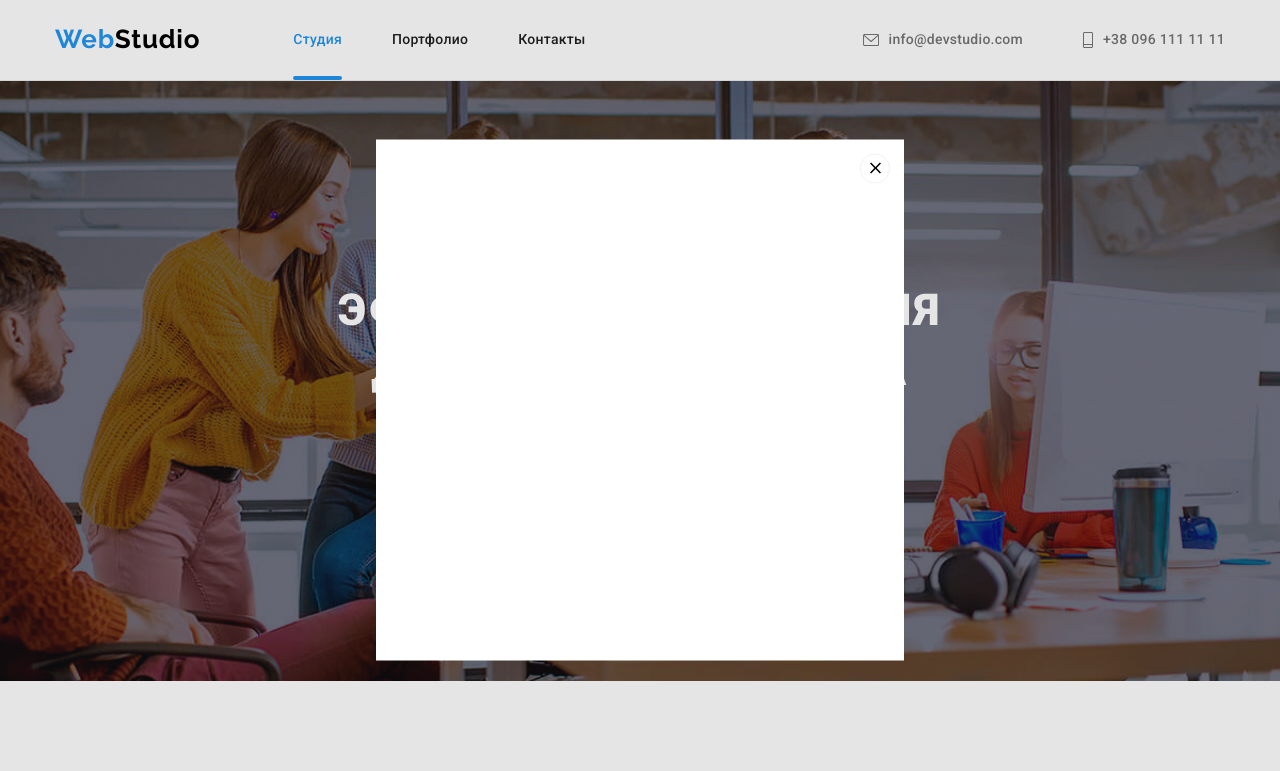
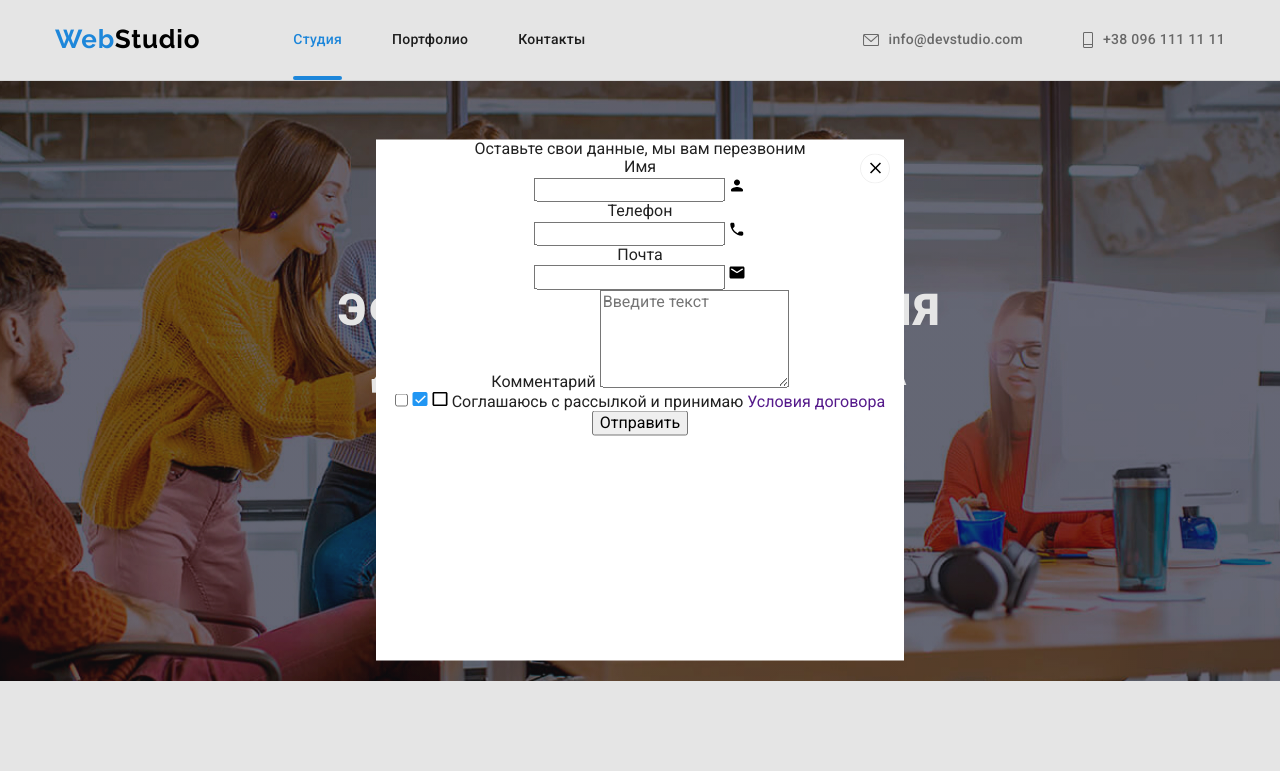
Before and after one commit to AlisaLevchenko/goit-markup-hw-06, a plain HTML site: page index.html in a window 1280 px wide. Both pictures are taken after a click on the button "Заказать услугу". Shown: the top 771 px of the page. Drawn offline with nearby package versions, Linux system fonts and the light colour scheme.

Commit message:
Добавляет элементы формы для html

```diff
--- a/index.html
+++ b/index.html
@@ -64,6 +64,75 @@
                   <use href="./images/close.svg#icon-close"></use>
                 </svg>
               </button>
+
+              <form class="form">
+                <p class="form-title">Оставьте свои данные, мы вам перезвоним</p>
+                <div role="group">
+                  <div class="form-group">
+                    <label class="form-lable" for="name">Имя
+                    </label>
+                    <div class="form-input-wrapper">
+                      <input class="form-input" type="text" name="user-name" id="name"/>
+                      <svg class="form-input-icon" width="18" height="18">
+                        <use href="./images/icons.svg#icon-modal_person">
+                        </use>
+                      </svg>
+                    </div>
+
+                  </div>
+
+                  <div class="form-group">
+                    <label class="form-lable" for="tel">Телефон
+                    </label>
+                    <div class="form-input-wrapper">
+                      <input class="form-input" type="tel" name="tel" id="tel"/>
+                      <svg class="form-input-icon" width="18" height="18">
+                        <use href="./images/icons.svg#icon-modal_phone">
+                        </use>
+                      </svg>
+                    </div>
+
+                  </div>
+
+                  <div class="form-group">
+                    <label class="form-lable" for="email">Почта
+                    </label>
+                    <div class="form-input-wrapper">
+                      <input class="form-input" type="email" name="mail" id="email"/>
+                      <svg class="form-input-icon" width="18" height="18">
+                        <use href="./images/icons.svg#icon-modal_email">
+                        </use>
+                      </svg>
+                    </div>
+                  </div>
+
+                  <div class="form-group">
+                    <label class="form-lable" for="feedback">Комментарий</label>
+                    <textarea class="form-input textarea" name="feedback" id="feedback" rows="5" placeholder="Введите текст"></textarea>
+                  </div>
+
+                  <div class="form-agreement">
+
+                    <label class="form-agreement-text" for="mailing">
+                      <input class="form-agreement-input" type="checkbox" name="agreement" value="agree" id="mailing"/>
+
+                      <svg class="form-input-icon-check" width="16" height="15">
+                          <use href="./images/icons.svg#icon-modal_check">
+                          </use>
+                      </svg>
+                      <svg class="form-input-icon-check-none" width="16" height="15">
+                          <use href="./images/icons.svg#icon-modal_check_none">
+                          </use>
+                      </svg>
+
+                      Соглашаюсь с рассылкой и принимаю <a class="agreement-link" href="">Условия договора</a>
+                    </label>
+                  </div>
+
+                </div>
+                <button class="form-button" type="submit">Отправить</button>
+              </form>
+
             </div>
           </div>
         </div>
@@ -459,14 +528,28 @@
               </a>
             </li>
             <li class="soc-item soc-item-footer">
-              <a class="soc-link soc-link-footer" href=""
-                ><svg class="icon" width="20" height="20">
+              <a class="soc-link soc-link-footer" href="">
+                <svg class="icon" width="20" height="20">
                   <use href="./images/icons.svg#icon-linkedin2"></use>
                 </svg>
               </a>
             </li>
           </ul>
         </div>
+
+        <div>
+          <h3 class="subscribe-text">Подпишитесь на рассылку</h3>
+          <form class="subscribe-form" name="signup_form" autocomplete="off" novalidate>
+
+              <input class="subscribe-input" type="email" name="email" placeholder="E-mail"/>
+
+            <button class="subscribe-button" type="submit">Подписаться
+              <svg class="subscribe-icon" width="24" height="24">
+                  <use href="./images/icons.svg#icon-icon_send"></use>
+                </svg>
+            </button>
+          </form>
+        </div>
       </div>
     </footer>
     <script src="./js/modal.js"></script>
```
Also changed, not shown: portfolio.html (+14 -0 lines), 1 other file.
